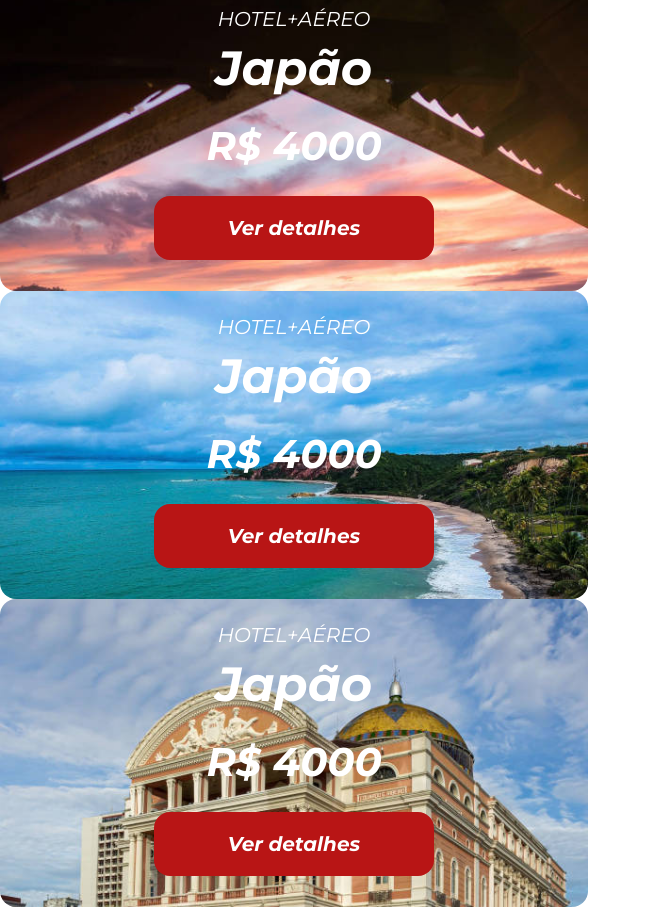
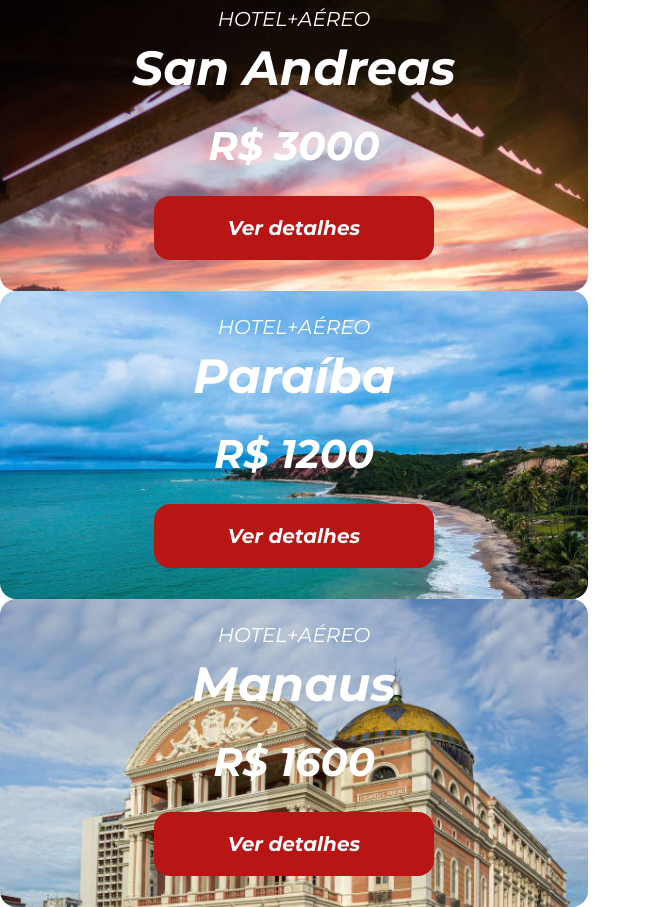
Before and after one commit to pulinnh/jornada-viagens, a plain HTML site: page index.html in a window 1280 px wide. Shown: the part 1544-2451 px from the top of the page, without its empty margins (0-651 px from the left). Drawn offline with Linux system fonts and the light colour scheme.

Commit message:
Alteração de nomes e valores em cada card

```diff
--- a/index.html
+++ b/index.html
@@ -64,8 +64,8 @@
                 <article class="card san-andreas">
           <header>
             <p>HOTEL+AÉREO</p>
-            <h3>Japão <br />
-              <span>R$ 4000</span>
+            <h3>San Andreas <br />
+              <span>R$ 3000</span>
             </h3>
           </header>
           <footer>
@@ -75,8 +75,8 @@
                 <article class="card paraiba">
           <header>
             <p>HOTEL+AÉREO</p>
-            <h3>Japão <br />
-              <span>R$ 4000</span>
+            <h3>Paraíba <br />
+              <span>R$ 1200</span>
             </h3>
           </header>
           <footer>
@@ -86,8 +86,8 @@
                 <article class="card manaus">
           <header>
             <p>HOTEL+AÉREO</p>
-            <h3>Japão <br />
-              <span>R$ 4000</span>
+            <h3>Manaus <br />
+              <span>R$ 1600</span>
             </h3>
           </header>
           <footer>
```
